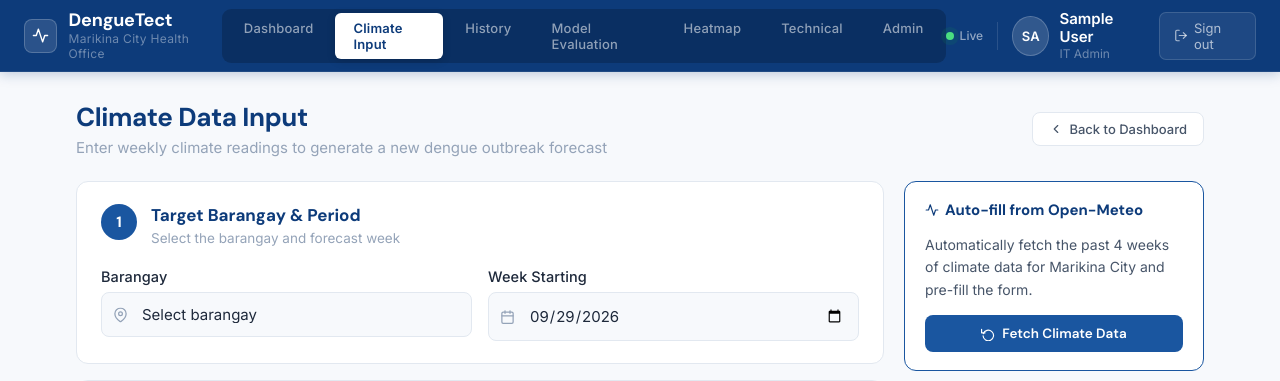
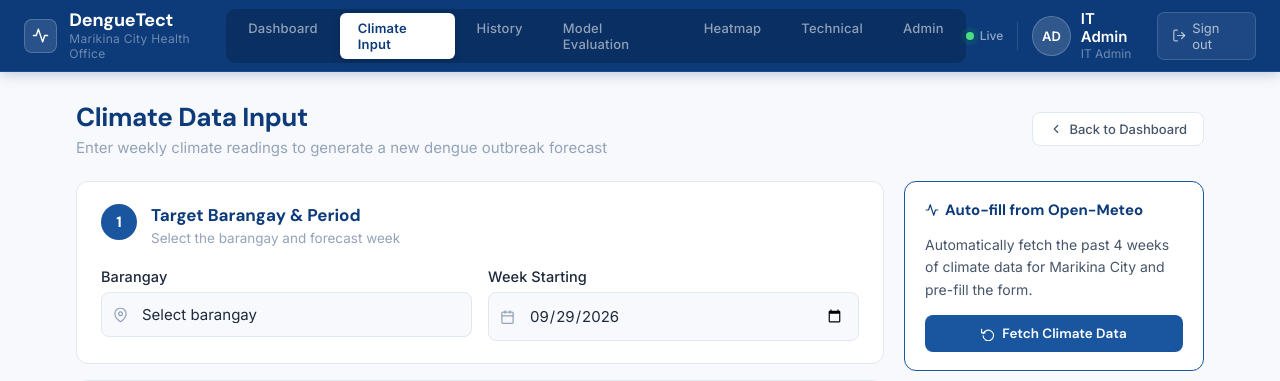
Before and after one commit to DevNigelSan/DengueTect, a Flask app: page /input in a window 1280 px wide. Shown: the top 381 px of the page. Run offline with Flask 3, Linux system fonts and the light colour scheme; the visitor is signed in with stand-in values (Sample User, id 1); parts of the project's set-up code (start-up, migrations or seed data) failed here and were passed over.

Commit message:
Fix: show role-based display name instead of actual user name in navbar

```diff
--- a/app/templates/climate_input.html
+++ b/app/templates/climate_input.html
@@ -45,9 +45,9 @@
       </div>
       <div class="nav-divider"></div>
       <div class="nav-user">
-        <div class="user-avatar">{{ session.user_name[:2].upper() if session.user_name else 'HO' }}</div>
+                <div class="user-avatar">{{ 'AD' if session.user_role == 'admin' else 'HO' }}</div>
         <div class="user-info">
-          <span class="user-name">{{ session.user_name if session.user_name else 'Health Officer' }}</span>
+                    <span class="user-name">{{ 'IT Admin' if session.user_role == 'admin' else 'Health Officer' }}</span>
           <span class="user-role">{{ 'IT Admin' if session.user_role == 'admin' else 'Marikina CHO' }}</span>
         </div>
       </div>
--- a/app/templates/dashboard.html
+++ b/app/templates/dashboard.html
@@ -45,9 +45,9 @@
       </div>
       <div class="nav-divider"></div>
       <div class="nav-user">
-        <div class="user-avatar">{{ session.user_name[:2].upper() if session.user_name else 'HO' }}</div>
+                <div class="user-avatar">{{ 'AD' if session.user_role == 'admin' else 'HO' }}</div>
         <div class="user-info">
-          <span class="user-name">{{ session.user_name if session.user_name else 'Health Officer' }}</span>
+          <span class="user-name">{{ 'IT Admin' if session.user_role == 'admin' else 'Health Officer' }}</span>
           <span class="user-role">{{ 'IT Admin' if session.user_role == 'admin' else 'Marikina CHO' }}</span>
         </div>
       </div>
@@ -134,7 +134,6 @@
     <div class="page-header">
       <div>
         <h1 class="page-title">Outbreak Dashboard</h1>
-        <p class="page-sub">Latest forecast per barangay · ML-driven · 2–4 week lead time</p>
       </div>
       <div class="header-meta">
         <div class="meta-badge">
--- a/app/templates/evaluation.html
+++ b/app/templates/evaluation.html
@@ -45,9 +45,9 @@
       </div>
       <div class="nav-divider"></div>
       <div class="nav-user">
-        <div class="user-avatar">{{ session.user_name[:2].upper() if session.user_name else 'HO' }}</div>
+                <div class="user-avatar">{{ 'AD' if session.user_role == 'admin' else 'HO' }}</div>
         <div class="user-info">
-          <span class="user-name">{{ session.user_name if session.user_name else 'Health Officer' }}</span>
+                    <span class="user-name">{{ 'IT Admin' if session.user_role == 'admin' else 'Health Officer' }}</span>
           <span class="user-role">{{ 'IT Admin' if session.user_role == 'admin' else 'Marikina CHO' }}</span>
         </div>
       </div>
--- a/app/templates/forecast_result.html
+++ b/app/templates/forecast_result.html
@@ -45,9 +45,9 @@
       </div>
       <div class="nav-divider"></div>
       <div class="nav-user">
-        <div class="user-avatar">{{ session.user_name[:2].upper() if session.user_name else 'HO' }}</div>
+                <div class="user-avatar">{{ 'AD' if session.user_role == 'admin' else 'HO' }}</div>
         <div class="user-info">
-          <span class="user-name">{{ session.user_name if session.user_name else 'Health Officer' }}</span>
+                    <span class="user-name">{{ 'IT Admin' if session.user_role == 'admin' else 'Health Officer' }}</span>
           <span class="user-role">{{ 'IT Admin' if session.user_role == 'admin' else 'Marikina CHO' }}</span>
         </div>
       </div>
--- a/app/templates/heatmap.html
+++ b/app/templates/heatmap.html
@@ -46,9 +46,9 @@
       </div>
       <div class="nav-divider"></div>
       <div class="nav-user">
-        <div class="user-avatar">{{ session.user_name[:2].upper() if session.user_name else 'HO' }}</div>
+                <div class="user-avatar">{{ 'AD' if session.user_role == 'admin' else 'HO' }}</div>
         <div class="user-info">
-          <span class="user-name">{{ session.user_name if session.user_name else 'Health Officer' }}</span>
+                    <span class="user-name">{{ 'IT Admin' if session.user_role == 'admin' else 'Health Officer' }}</span>
           <span class="user-role">{{ 'IT Admin' if session.user_role == 'admin' else 'Marikina CHO' }}</span>
         </div>
       </div>
--- a/app/templates/history.html
+++ b/app/templates/history.html
@@ -45,9 +45,9 @@
       </div>
       <div class="nav-divider"></div>
       <div class="nav-user">
-        <div class="user-avatar">{{ session.user_name[:2].upper() if session.user_name else 'HO' }}</div>
+                <div class="user-avatar">{{ 'AD' if session.user_role == 'admin' else 'HO' }}</div>
         <div class="user-info">
-          <span class="user-name">{{ session.user_name if session.user_name else 'Health Officer' }}</span>
+                    <span class="user-name">{{ 'IT Admin' if session.user_role == 'admin' else 'Health Officer' }}</span>
           <span class="user-role">{{ 'IT Admin' if session.user_role == 'admin' else 'Marikina CHO' }}</span>
         </div>
       </div>
```
